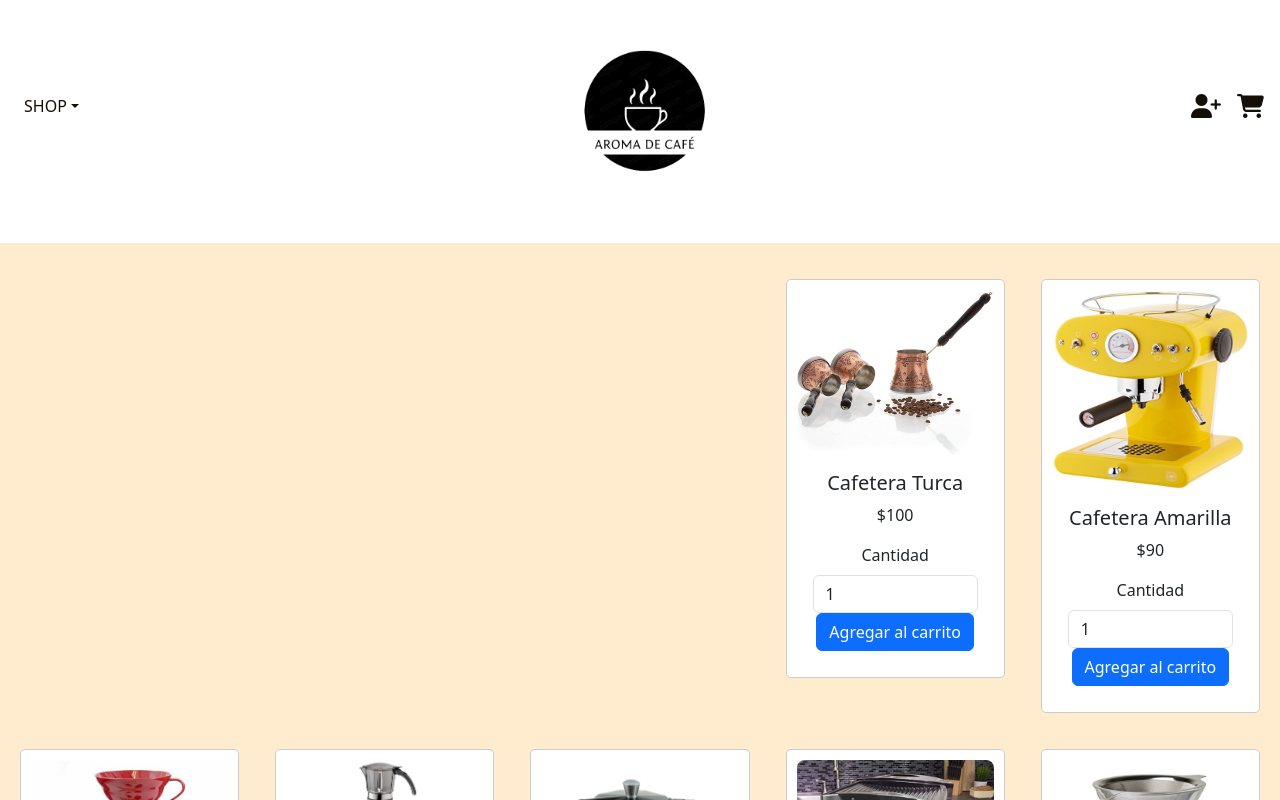
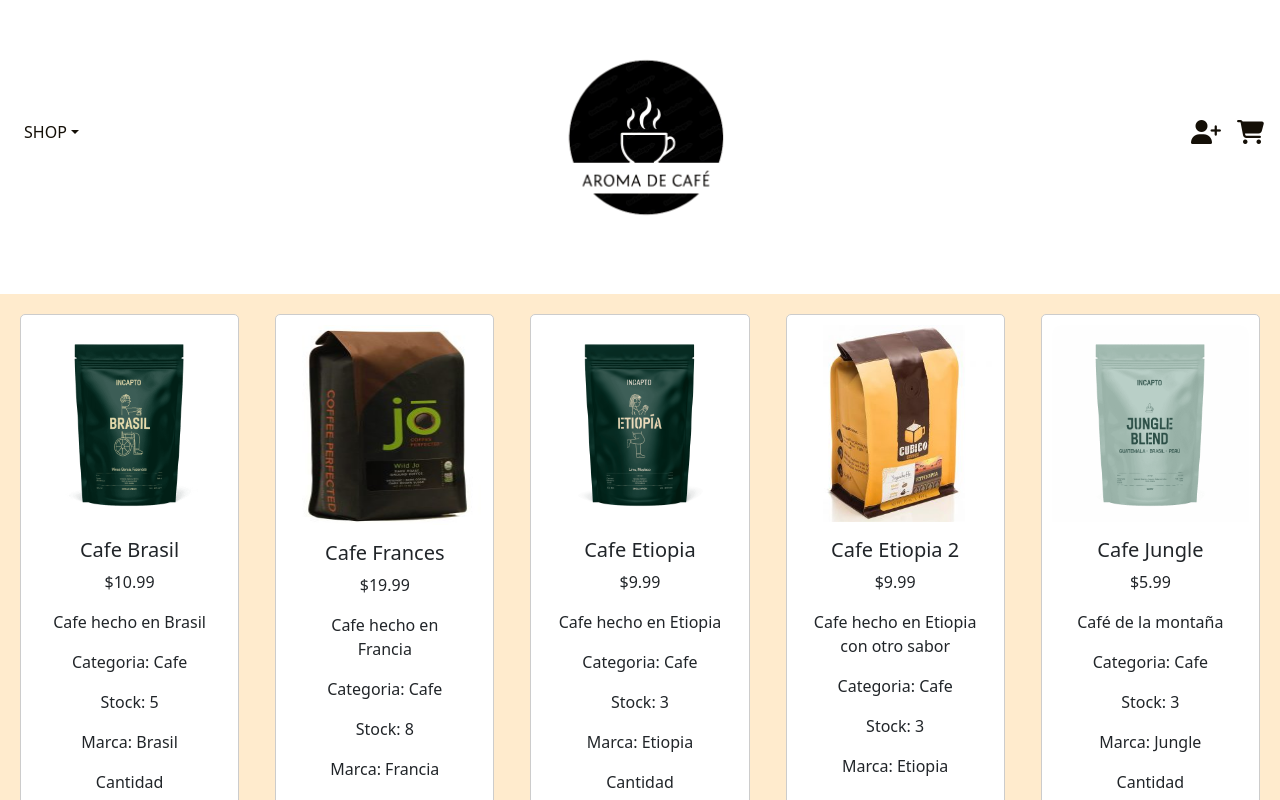
Before and after one commit to diegocabre/Aroma-de-Cafe, a React (Vite) app: page /souvenirs in a window 1280 px wide. Shown: the top 800 px of the page. Built offline with nearby package versions, Linux system fonts and the light colour scheme.

Commit message:
Cambios en Carrito

```diff
--- a/src/components/common/Header.css
+++ b/src/components/common/Header.css
@@ -10,8 +10,19 @@
   z-index: 999;
 }
 
-  .logo img {
-    width: 150px; /* Ajusta el ancho del logo según sea necesario */
+.logoimg {
+  transition: opacity 0.5s ease; /* Transición suave de la opacidad */
+  width: 12rem; /* Ajusta el ancho del logo según sea necesario */
+  scroll-behavior: smooth;
+  cursor: pointer;
+}
+
+.logoimg.transparent {
+  opacity: 1; /* Opacidad completa */
+}
+
+.logoimg.scrolled {
+  opacity: 0.5; /* Opacidad reducida al hacer scroll down */
 }
 
 .menu {
--- a/src/components/common/Header.jsx
+++ b/src/components/common/Header.jsx
@@ -7,7 +7,6 @@
 import Nav from "react-bootstrap/Nav";
 import Navbar from "react-bootstrap/Navbar";
 import { useCart } from "../context/CartContext";
-
 
 const Header = () => {
   const { cart } = useCart();
@@ -37,7 +36,7 @@
       </nav>
       <div className="logo">
         <NavLink exact to="/">
-          <img src={logo} alt="" />
+          <img className="logoimg" src={logo} alt="" />
         </NavLink>
       </div>
       <div className="icons">
@@ -53,4 +52,13 @@
   );
 };
 
+window.addEventListener("scroll", () => {
+  const image = document.querySelector(".logoimg");
+  if (window.scrollY > 0) {
+    image.classList.add("scrolled");
+  } else {
+    image.classList.remove("scrolled");
+  }
+});
+
 export default Header;
--- a/src/components/common/SouvenirCard.jsx
+++ b/src/components/common/SouvenirCard.jsx
@@ -28,14 +28,23 @@
     return <div>No se encontró el producto.</div>;
   }
 
-  if (product.category === "Cafetera" || product.category === "Regalo") {
+  {
     return (
       <Card className="product-card" key={product.id}>
-        <Link to={`/souvenirs/${product.id}`} className="product-card-link" />
-        <Card.Img className="product-image" variant="top" src={product.image} />
+        <Link to={`/souvenirs/${product.id}`} className="product-card-link">
+          <Card.Img
+            className="product-image"
+            variant="top"
+            src={product.image}
+          />
+        </Link>
         <Card.Body>
           <Card.Title>{product.name}</Card.Title>
           <Card.Text>${product.price}</Card.Text>
+          <Card.Text>{product.description}</Card.Text>
+          <Card.Text>Categoria: {product.category}</Card.Text>
+          <Card.Text>Stock: {product.countInStock}</Card.Text>
+          <Card.Text>Marca: {product.brand}</Card.Text>
           <Form.Group controlId="quantity">
             <Form.Label>Cantidad</Form.Label>
             <Form.Control
```
Also changed, not shown: src/views/SouvenirPage.jsx (line endings or trailing spaces). Lines whose indentation alone changed are shown as unchanged.
